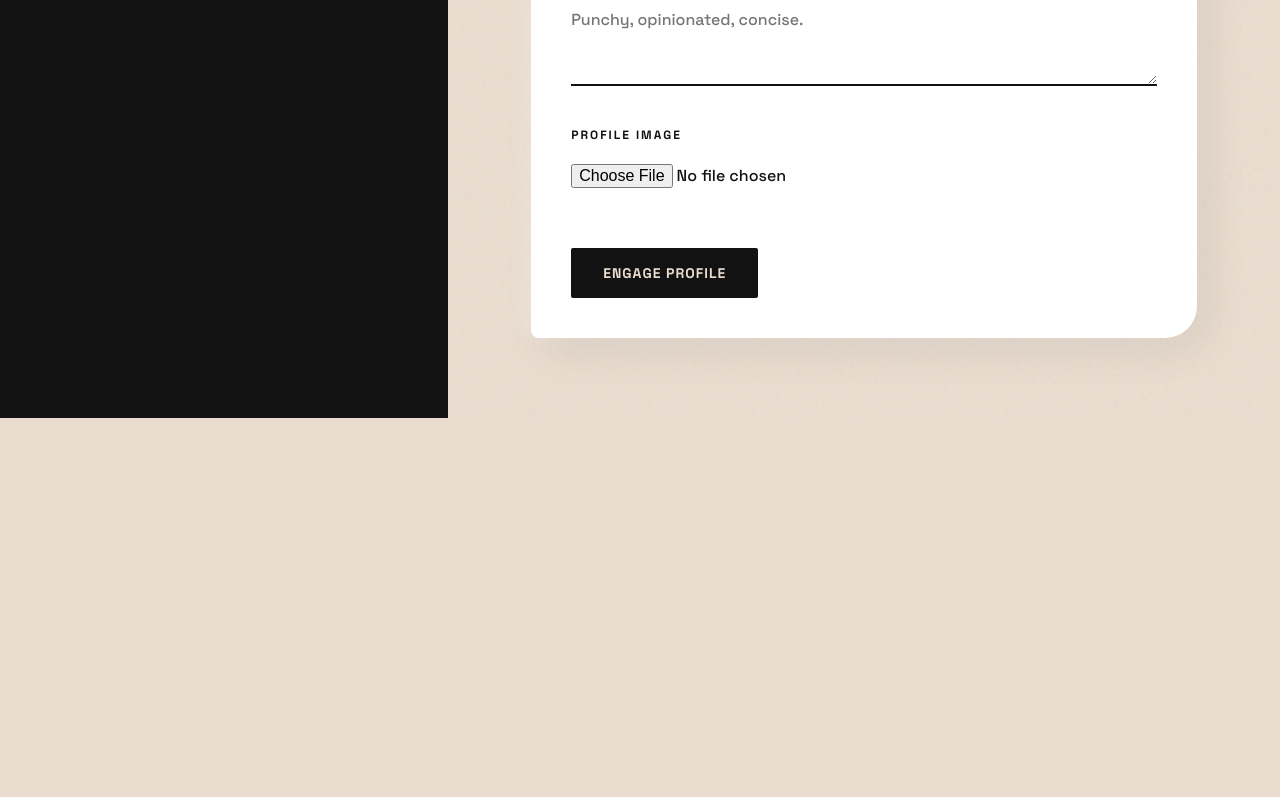
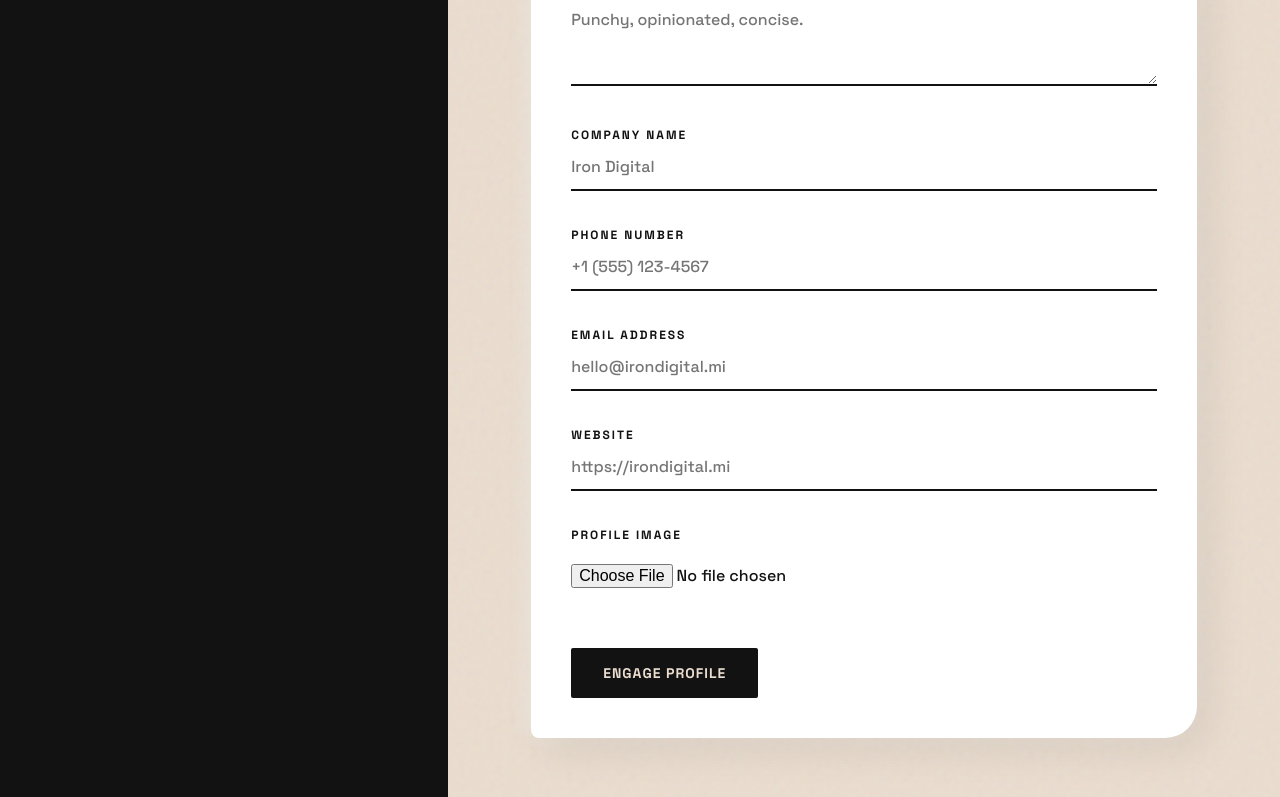
Before and after one commit to RonGdesigns/NFC_BIZ, a React (Vite) app: page / in a window 1280 px wide. Shown: the part 516-1313 px from the top of the page. Before the commit the page ends 934 px from the top, so only its background shows below. Built offline with nearby package versions, Linux system fonts and the light colour scheme; a web font is replaced by a local one.

Commit message:
Add extensive business card fields and lock username spacing

```diff
--- a/src/components/Dashboard.jsx
+++ b/src/components/Dashboard.jsx
@@ -10,13 +10,21 @@ export default function Dashboard() {
     username: '',
     fullName: '',
     title: '',
-    bio: ''
+    bio: '',
+    company: '',
+    phone: '',
+    email: '',
+    website: ''
   });
   const [imageFile, setImageFile] = useState(null);
   const [isUploading, setIsUploading] = useState(false);
 
   const handleChange = (e) => {
-    setFormData({ ...formData, [e.target.name]: e.target.value });
+    let value = e.target.value;
+    if (e.target.name === 'username') {
+      value = value.replace(/\s+/g, '').toLowerCase(); // Strips spaces immediately
+    }
+    setFormData({ ...formData, [e.target.name]: value });
   };
 
   const handleSave = async (e) => {
@@ -35,6 +43,10 @@ export default function Dashboard() {
         fullName: formData.fullName,
         title: formData.title,
         bio: formData.bio,
+        company: formData.company,
+        phone: formData.phone,
+        email: formData.email,
+        website: formData.website,
         imageUrl: imageUrl,
         updatedAt: new Date().toISOString()
       });
@@ -123,6 +135,34 @@ export default function Dashboard() {
 
             <div>
               <label style={{ fontSize: '12px', fontWeight: 'bold', textTransform: 'uppercase', letterSpacing: '2px' }}>
+                Company Name
+              </label>
+              <input type="text" name="company" placeholder="Iron Digital" value={formData.company} onChange={handleChange} />
+            </div>
+
+            <div>
+              <label style={{ fontSize: '12px', fontWeight: 'bold', textTransform: 'uppercase', letterSpacing: '2px' }}>
+                Phone Number
+              </label>
+              <input type="tel" name="phone" placeholder="+1 (555) 123-4567" value={formData.phone} onChange={handleChange} />
+            </div>
+
+            <div>
+              <label style={{ fontSize: '12px', fontWeight: 'bold', textTransform: 'uppercase', letterSpacing: '2px' }}>
+                Email Address
+              </label>
+              <input type="email" name="email" placeholder="hello@irondigital.mi" value={formData.email} onChange={handleChange} />
+            </div>
+
+            <div>
+              <label style={{ fontSize: '12px', fontWeight: 'bold', textTransform: 'uppercase', letterSpacing: '2px' }}>
+                Website
+              </label>
+              <input type="url" name="website" placeholder="https://irondigital.mi" value={formData.website} onChange={handleChange} />
+            </div>
+
+            <div>
+              <label style={{ fontSize: '12px', fontWeight: 'bold', textTransform: 'uppercase', letterSpacing: '2px' }}>
                 Profile Image
               </label>
               <input
--- a/src/components/Profile.jsx
+++ b/src/components/Profile.jsx
@@ -54,6 +54,9 @@ export default function Profile() {
           <p style={{ fontFamily: 'Playfair Display, serif', fontStyle: 'italic', fontSize: '24px', margin: 0 }}>
             {profileData.title}
           </p>
+          <p style={{ fontSize: '14px', fontWeight: 'bold', textTransform: 'uppercase', letterSpacing: '2px', marginTop: '8px' }}>
+            {profileData.company}
+          </p>
         </div>
       </header>
 
@@ -91,13 +94,20 @@ export default function Profile() {
         {/* Right Col: Bio and Actions */}
         <div style={{ gridColumn: '7 / 12', paddingLeft: '4vw' }}>
           <h2 style={{ fontSize: '48px', marginBottom: '32px' }}>The<br/>Manifesto.</h2>
-          <p style={{ fontSize: '18px', fontWeight: '500', maxWidth: '400px' }}>
+          <p style={{ fontSize: '18px', fontWeight: '500', maxWidth: '400px', marginBottom: '40px' }}>
             {profileData.bio}
           </p>
 
+          <div style={{ borderTop: '2px solid var(--text-primary)', paddingTop: '24px', maxWidth: '400px' }}>
+            <p style={{ fontSize: '12px', fontWeight: 'bold', textTransform: 'uppercase', letterSpacing: '2px', marginBottom: '16px' }}>Direct Coordinates</p>
+            {profileData.phone && <p style={{ margin: '8px 0' }}><strong>P /</strong> {profileData.phone}</p>}
+            {profileData.email && <p style={{ margin: '8px 0' }}><strong>E /</strong> {profileData.email}</p>}
+            {profileData.website && <p style={{ margin: '8px 0' }}><strong>W /</strong> <a href={profileData.website} target="_blank" rel="noreferrer" style={{ color: 'var(--text-primary)' }}>{profileData.website}</a></p>}
+          </div>
+
           <div style={{ display: 'flex', gap: '16px', marginTop: '48px' }}>
             <button onClick={() => {
-              const vCardData = `BEGIN:VCARD\nVERSION:3.0\nFN:${profileData.fullName}\nORG:${profileData.title}\nNOTE:${profileData.bio}\nEND:VCARD`;
+              const vCardData = `BEGIN:VCARD\nVERSION:3.0\nFN:${profileData.fullName || ''}\nORG:${profileData.company || ''}\nTITLE:${profileData.title || ''}\nTEL;TYPE=CELL:${profileData.phone || ''}\nEMAIL;TYPE=WORK:${profileData.email || ''}\nURL:${profileData.website || ''}\nNOTE:${profileData.bio || ''}\nEND:VCARD`;
               const blob = new Blob([vCardData], { type: 'text/vcard' });
               const url = URL.createObjectURL(blob);
               const a = document.createElement('a');
```
